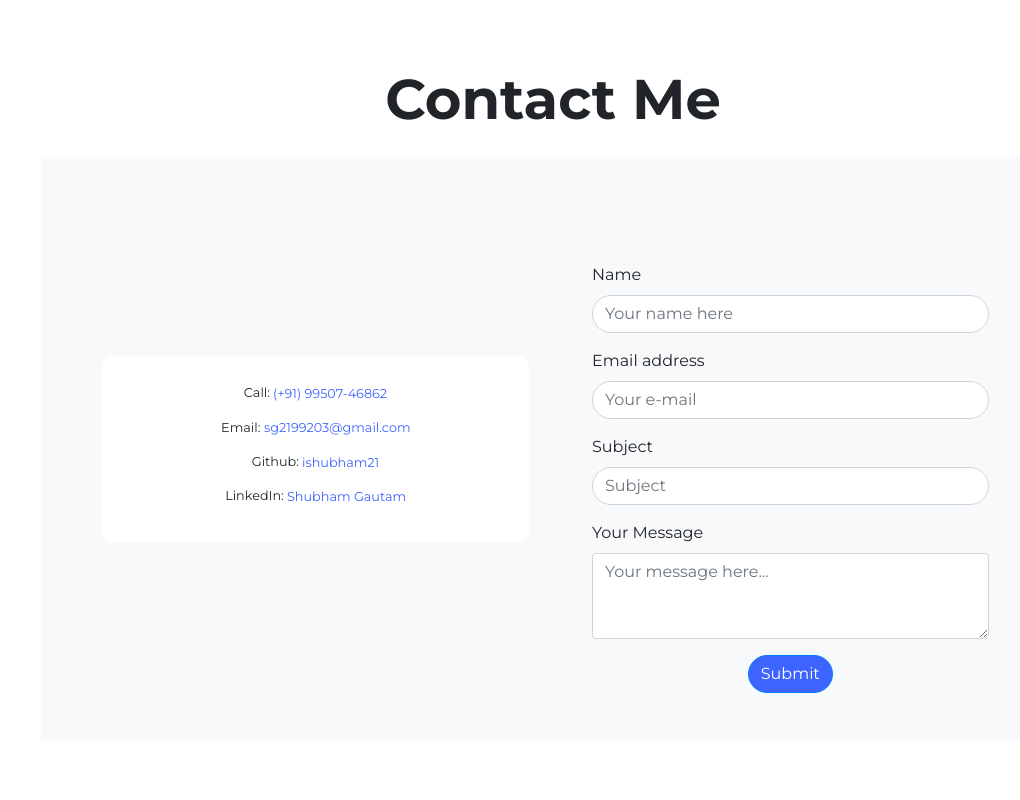
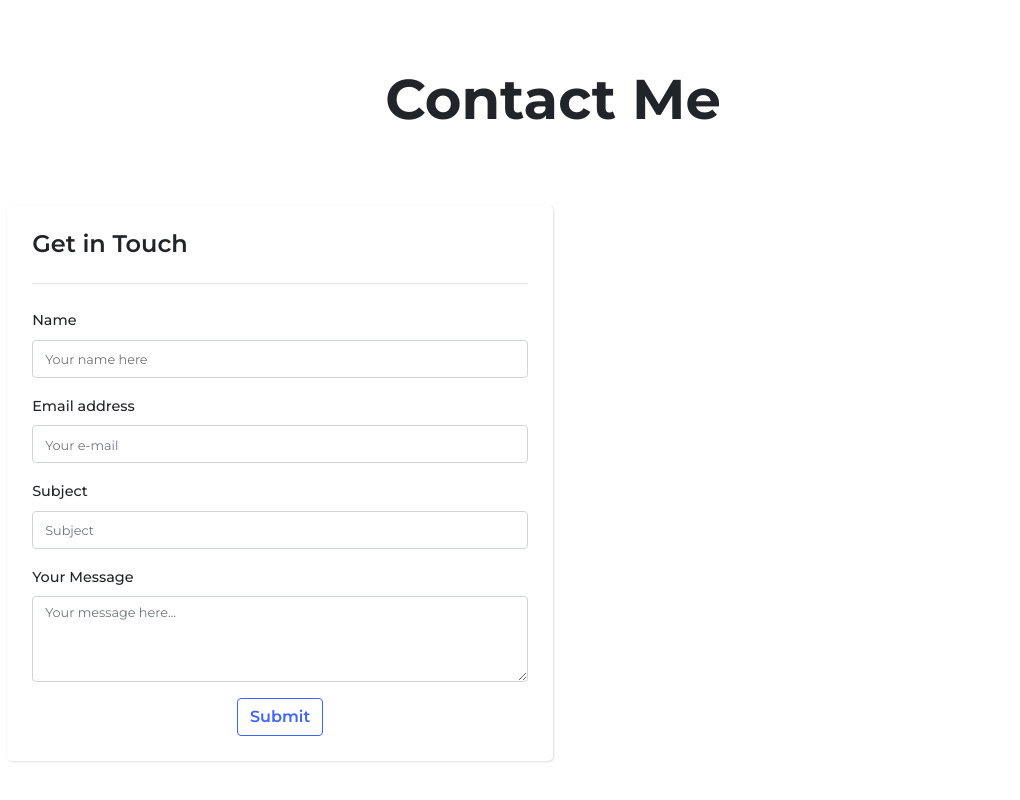
Before and after one commit to ishubham21/Portfolio, a plain HTML site: page index.html in a window 1280 px wide. Shown: the part 2092-2892 px from the top of the page, without its empty margins (87-1107 px from the left). Drawn offline with nearby package versions, Linux system fonts and the light colour scheme; a web font is replaced by a local one.

Commit message:
Contact Section's UI updated

```diff
--- a/css/style.css
+++ b/css/style.css
@@ -1,4 +1,4 @@
-@import url('https://fonts.googleapis.com/css2?family=Montserrat:wght@400;600;700;800&display=swap');
+@import url('https://fonts.googleapis.com/css2?family=Montserrat:wght@400;500;600;700;800&display=swap');
 @import url('https://fonts.googleapis.com/css2?family=Great+Vibes&family=Poppins:wght@300;400;500;600;700&display=swap');
 @import url('https://fonts.googleapis.com/css2?family=Kufam:wght@500;600;700;800&display=swap');
 @import url('https://fonts.googleapis.com/css2?family=Poppins:ital,wght@0,400;0,500;0,600;0,700;0,800;0,900;1,700;1,800&display=swap');
@@ -295,7 +295,7 @@ section{
     margin: auto;
 }
 #projects .row .col-10 .col-12{
-    box-shadow: 0rem 0.05rem 0.15rem rgba(0, 0, 0, 0.15) !important;
+    box-shadow: 0.05rem 0.05rem 0.15rem rgba(0, 0, 0, 0.15) !important;
     padding: 20px;
     transition: 0.3s;
     border-radius: 5px;
@@ -343,43 +343,38 @@ section{
 #contact{
     min-height: 100vh;;
 }
-#contact .row{
-    background-color: #f8f9fa;
-    width: 80%;
-    margin: auto;
+#contact .col-10 h4{
+    font-weight: 600;
+}
+#contact form label{
+    font-size: 0.9em;
+    font-weight: 500;
+}
+#contact form input::placeholder, textarea::placeholder{
+    font-size: 0.8em;
+}
+#contact form button{
+    background-color: #fff;
+    color: #3e64ff;
+    transition: all 0.4s;
+    border: 1.5px solid #3e64ff;
+    font-weight: 600;
+}
+#contact form button:hover{
+    background-color: #3e64ff;
+    color: #fff;
+}
+#contact .col-10{
+    padding: 25px;
+    border-radius: 5px;
 }
 #contact .col-10:first-child{
-    background-color: #fff;
-    padding: 1.5em;
-    border-radius: 10px;
-    width: 90%;
+    box-shadow:  0.05rem 0.05rem 0.15rem rgba(0, 0, 0, 0.15) !important;
 }
-#contact .col-10 h6{
-    line-height: 2em;
-    font-size: 0.8em;
+#contact .col-10:nth-child(2){
+
 }
-#contact .col-10 h6 strong{
-    letter-spacing: 1px;
-}
-#contact .col-10 a{
-    color: #3e64ff;
-}
-#contact .col-10 a:hover{
-    text-decoration: none;
-}
-#contact input{
-    border-radius: 20px;
-}
-#contact button{
-    background-color: #3e64ff!important;
-    border-radius: 20px;
-}
-#contact .submit-text{
-    visibility: hidden;
-    background: #009900;
-    color: white;
-    transition: 0.4s;
-}
+
 
 
 /*--------------------------------------Underline from left-----------------------------------------*/
--- a/index.html
+++ b/index.html
@@ -32,9 +32,9 @@
 <body>
 
     <!--Loader-->
-    <div class="loader">
+    <!-- <div class="loader">
         <img src="imgs/logo_Shubham.jpg" alt="My name" class="img-fluid">
-    </div>
+    </div>  -->
     <!--Loader End-->
 
     <!--Navbar-->
@@ -188,29 +188,19 @@
 
         <div class="row d-flex justify-content-center align-items-center py-4">
 
-            <div class="col-10 col-md-5 my-3 my-md-4 text-center mr-0 mr-md-5">
-                <h6> Call: <a href="tel:+919950746862" class="underline-center">(+91) 99507-46862</a></h6>
-
-                <h6> Email: <a href="https://mail.google.com/mail/?view=cm&fs=1&to=sg2199203@gmail.com" target="blank" data-toggle="tooltip"
-                    data-placement="bottom" title="Gmail" class="underline-center">sg2199203@gmail.com</a></h6>
-
-                <h6> Github: <a href="https://github.com/ishubham21"
-                        class="underline-center">ishubham21</a></h6>
-
-                <h6> LinkedIn: <a href="https://www.linkedin.com/in/shubham-gautam-433019191/"
-                        class="underline-center">Shubham Gautam</a></h6>
-            </div>
-
-            <div class="col-10 col-md-5 my-3 my-md-4">
-                <h6 class="text-center mb-3 py-2 submit-text">Submitted Successfully!</h6>
-                <form>
+            <div class="col-10 col-md-5 mt-4 order-2 order-md-1">
+                <h4 class="mb-4">Get in Touch</h4>
+                <hr>
+                <form class="mt-4">
                     <div class="form-group">
                         <label for="form-name">Name</label>
-                        <input type="text" class="form-control" id="form-name" aria-describedby="nameHelp" required placeholder="Your name here">
+                        <input type="text" class="form-control" id="form-name" aria-describedby="nameHelp" required
+                            placeholder="Your name here">
                     </div>
                     <div class="form-group">
                         <label for="form-email">Email address</label>
-                        <input type="email" class="form-control" id="form-email" aria-describedby="emailHelp" required placeholder="Your e-mail">
+                        <input type="email" class="form-control" id="form-email" aria-describedby="emailHelp" required
+                            placeholder="Your e-mail">
                     </div>
                     <div class="form-group">
                         <label for="form-sub">Subject</label>
@@ -224,6 +214,10 @@
                         <button type="submit" class="btn btn-primary">Submit</button>
                     </div>
                 </form>
+            </div>
+
+            <div class="col-10 col-md-5 mt-4 text-center order-1 order-md-2">
+
             </div>
 
         </div>
--- a/js/main.js
+++ b/js/main.js
@@ -12,10 +12,10 @@ var firebaseConfig = {
 firebase.initializeApp(firebaseConfig);
 
 //Get rid of Preloader
-window.addEventListener('load', () => {
-    var loader = document.querySelector(".loader"); //on class 'loader'
-    loader.classList.add('load-finish');
-});
+// window.addEventListener('load', () => {
+//     var loader = document.querySelector(".loader"); //on class 'loader'
+//     loader.classList.add('load-finish');
+// });
 //loader ends here
 
 //on click ham-burger events
```
Also changed, not shown: imgs/bg-contact.jpg (added).
